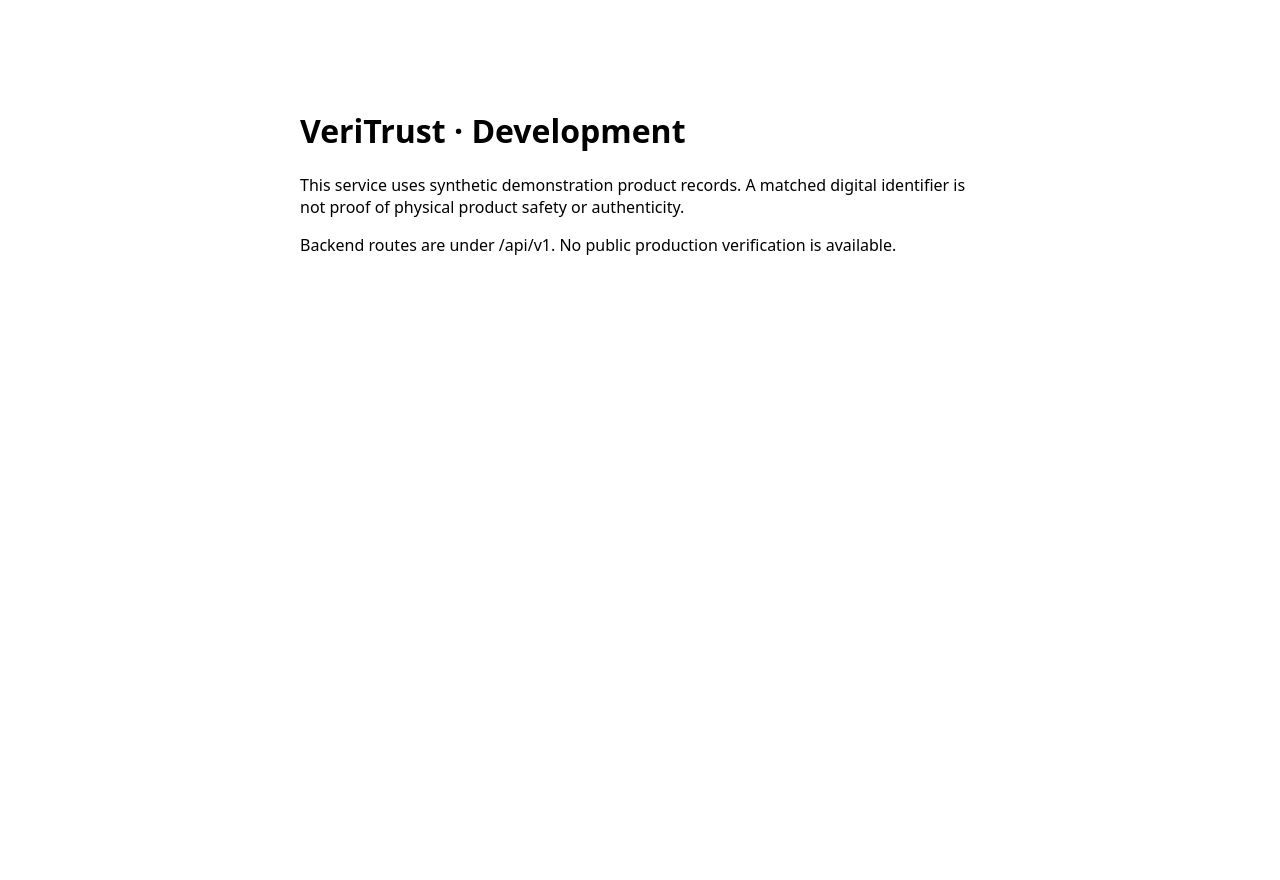
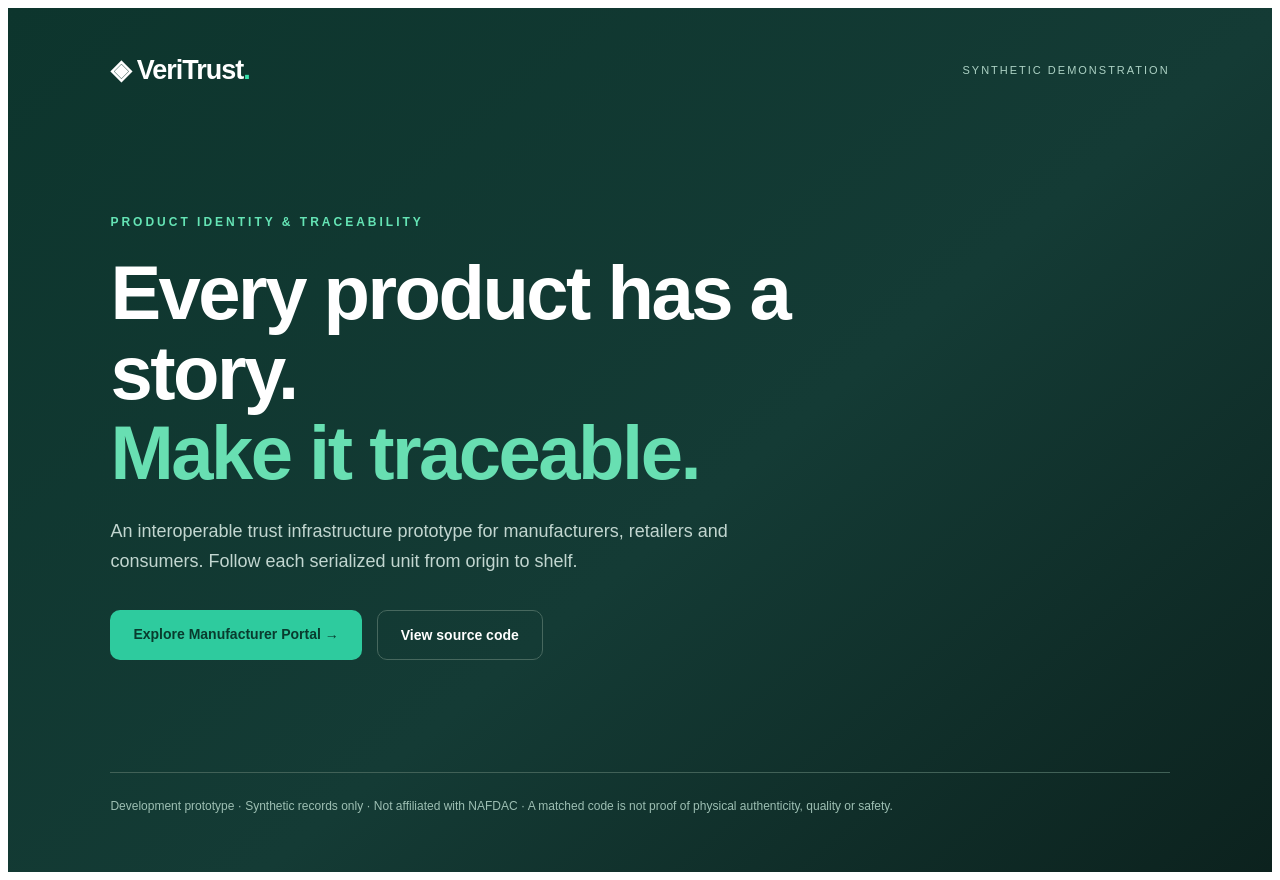
Before and after one commit to koladelampard1/veritrust-platform, a Next.js app: page / in a window 1280 px wide. Before the commit the page ends 800 px from the top, so only its background shows below. Built offline with nearby package versions, Linux system fonts and the light colour scheme.

Commit message:
Replace placeholder home with VeriTrust branded portal entry

```diff
--- a/src/app/page.tsx
+++ b/src/app/page.tsx
@@ -1 +1,5 @@
-export default function Home(){return <main style={{fontFamily:'system-ui',maxWidth:680,margin:'8vh auto',padding:24}}><h1>VeriTrust · Development</h1><p>This service uses synthetic demonstration product records. A matched digital identifier is not proof of physical product safety or authenticity.</p><p>Backend routes are under /api/v1. No public production verification is available.</p></main>}
+import Link from 'next/link';
+export default function Home(){return <main style={{minHeight:'100vh',background:'linear-gradient(140deg,#0d352d,#143b35 56%,#0c221e)',color:'white',fontFamily:'Arial,Helvetica,sans-serif',display:'flex',flexDirection:'column',padding:'32px max(24px,8vw)'}}>
+<header style={{display:'flex',justifyContent:'space-between',alignItems:'center',padding:'14px 0'}}><div style={{fontSize:27,fontWeight:800,letterSpacing:'-1px'}}>◈ VeriTrust<span style={{color:'#3ae2ad'}}>.</span></div><span style={{fontSize:11,letterSpacing:2,color:'#add2c5'}}>SYNTHETIC DEMONSTRATION</span></header>
+<section style={{maxWidth:830,margin:'auto 0',padding:'80px 0'}}><span style={{fontSize:12,fontWeight:800,letterSpacing:3,color:'#65e4b5'}}>PRODUCT IDENTITY & TRACEABILITY</span><h1 style={{fontSize:'clamp(38px,6vw,76px)',lineHeight:1.05,letterSpacing:'-2.5px',margin:'23px 0'}}>Every product has a story.<br/><span style={{color:'#68dfb2'}}>Make it traceable.</span></h1><p style={{color:'#c2d6d0',fontSize:18,lineHeight:1.7,maxWidth:670}}>An interoperable trust infrastructure prototype for manufacturers, retailers and consumers. Follow each serialized unit from origin to shelf.</p><div style={{display:'flex',gap:15,flexWrap:'wrap',marginTop:33}}><Link href="/manufacturer" style={{padding:'16px 23px',background:'#2ecb9e',borderRadius:10,fontSize:14,textDecoration:'none',color:'#093b2e',fontWeight:800}}>Explore Manufacturer Portal →</Link><a href="https://github.com/koladelampard1/veritrust-platform" style={{padding:'16px 23px',border:'1px solid #47685e',borderRadius:10,fontSize:14,textDecoration:'none',color:'white',fontWeight:700}}>View source code</a></div></section>
+<footer style={{borderTop:'1px solid #416157',padding:'24px 0',color:'#9dbfb3',fontSize:12,lineHeight:1.6}}>Development prototype · Synthetic records only · Not affiliated with NAFDAC · A matched code is not proof of physical authenticity, quality or safety.</footer></main>}
```
